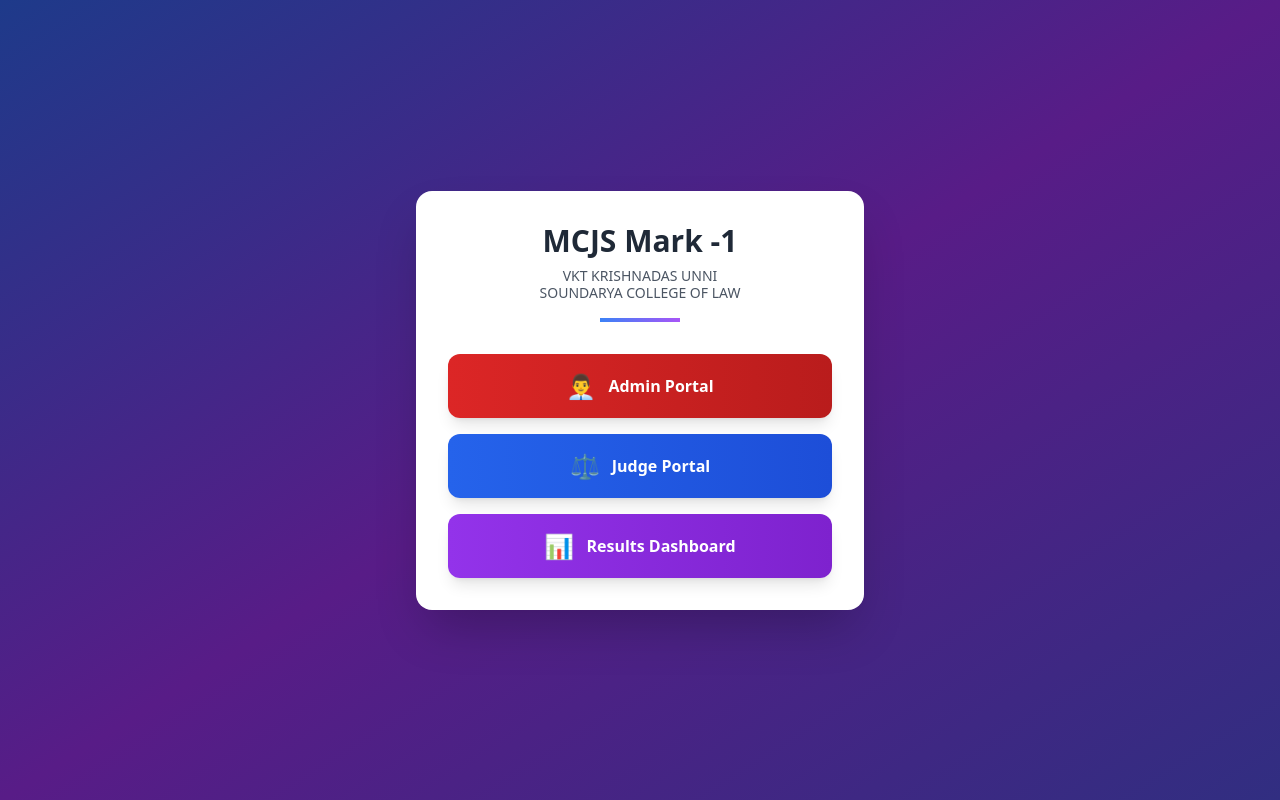
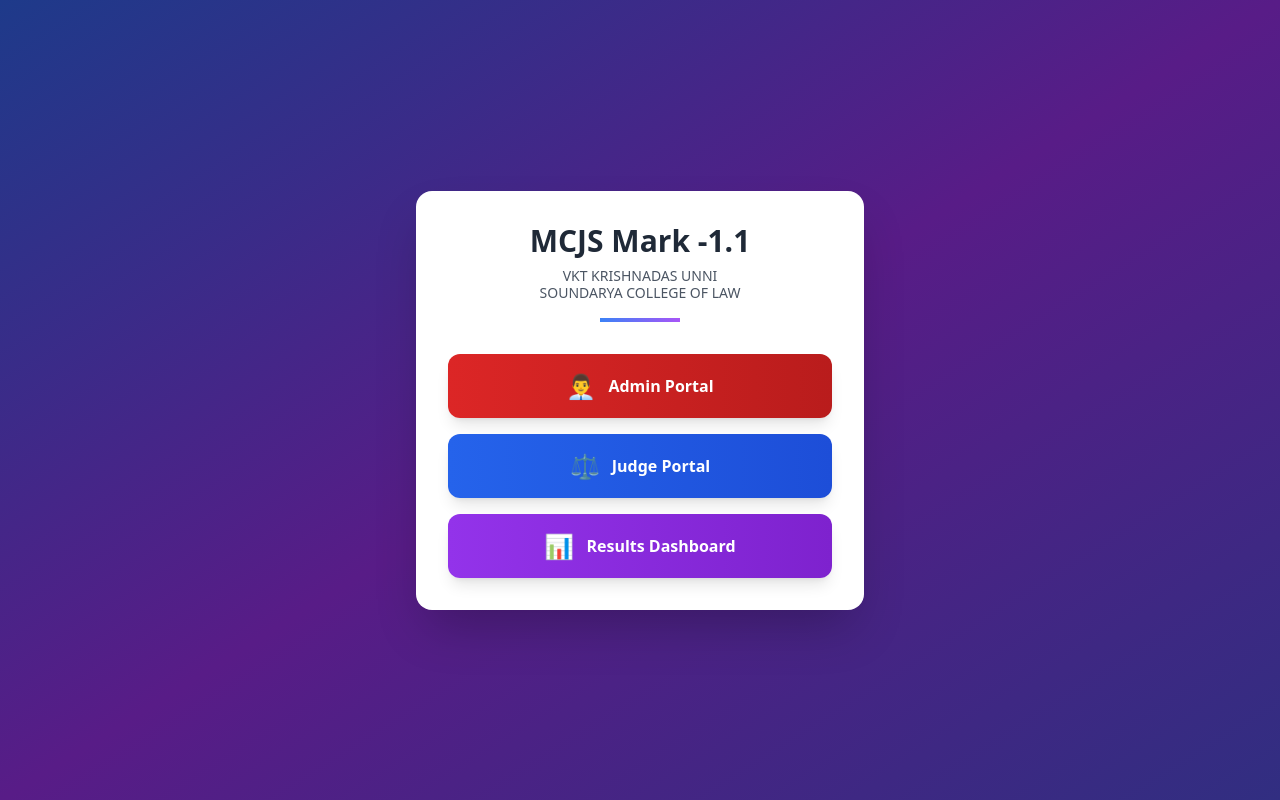
Before and after one commit to krishna12111996/MCJS-MARK-2, a plain HTML site: page index.html in a window 1280 px wide. Drawn offline with nearby package versions, Linux system fonts and the light colour scheme.

Commit message:
Update index.html

```diff
--- a/index.html
+++ b/index.html
@@ -44,7 +44,7 @@
     <div id="loginScreen" class="min-h-screen flex items-center justify-center p-4">
         <div class="bg-white rounded-2xl shadow-2xl p-8 w-full max-w-md fade-in">
             <div class="text-center mb-8">
-                <h1 class="text-3xl font-bold text-gray-800 mb-2">MCJS Mark -1</h1>
+                <h1 class="text-3xl font-bold text-gray-800 mb-2">MCJS Mark -1.1</h1>
                 <p class="text-sm text-gray-600 leading-tight">VKT KRISHNADAS UNNI<br>SOUNDARYA COLLEGE OF LAW</p>
                 <div class="w-20 h-1 bg-gradient-to-r from-blue-500 to-purple-500 mx-auto mt-4"></div>
             </div>
```
